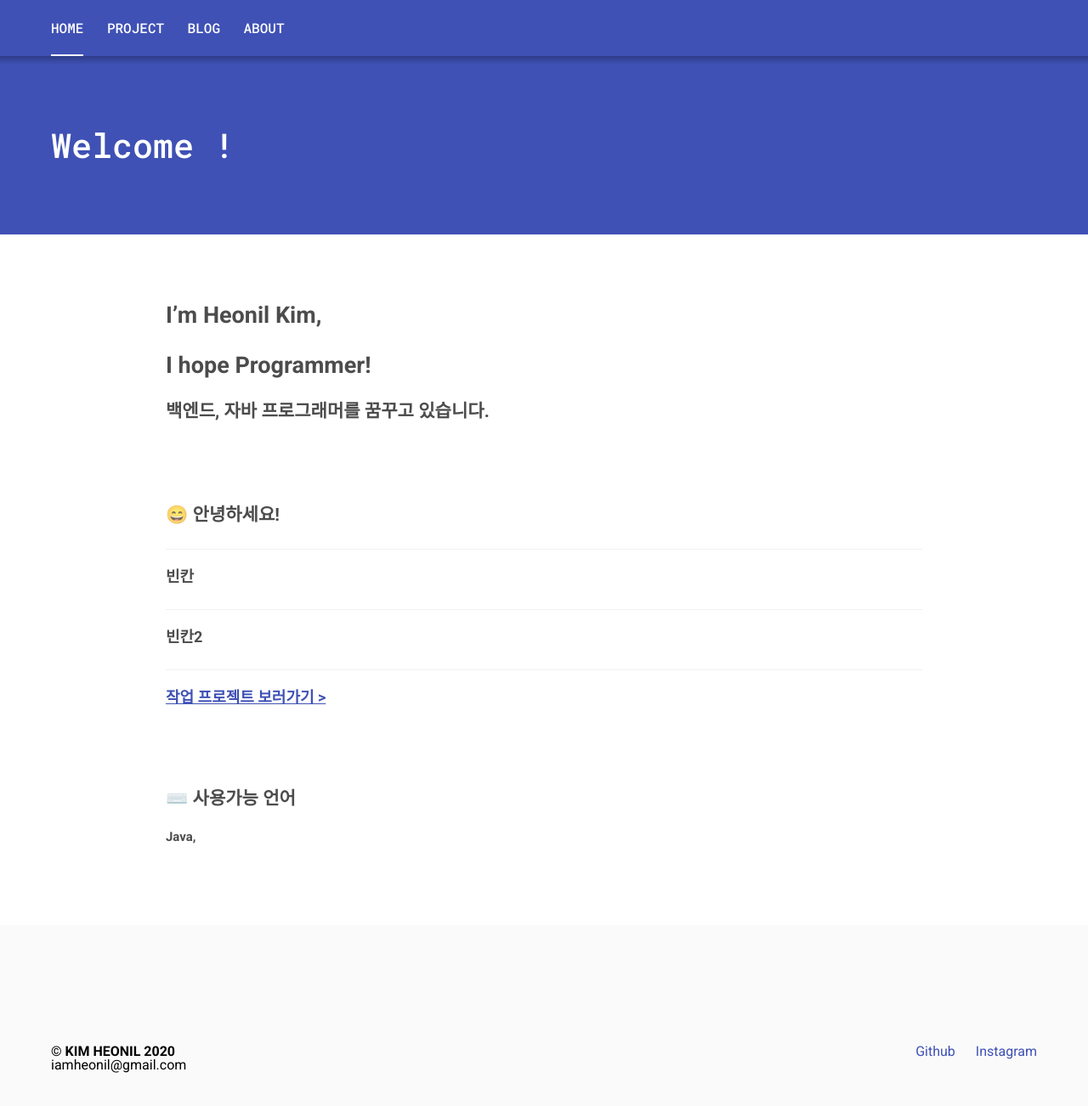
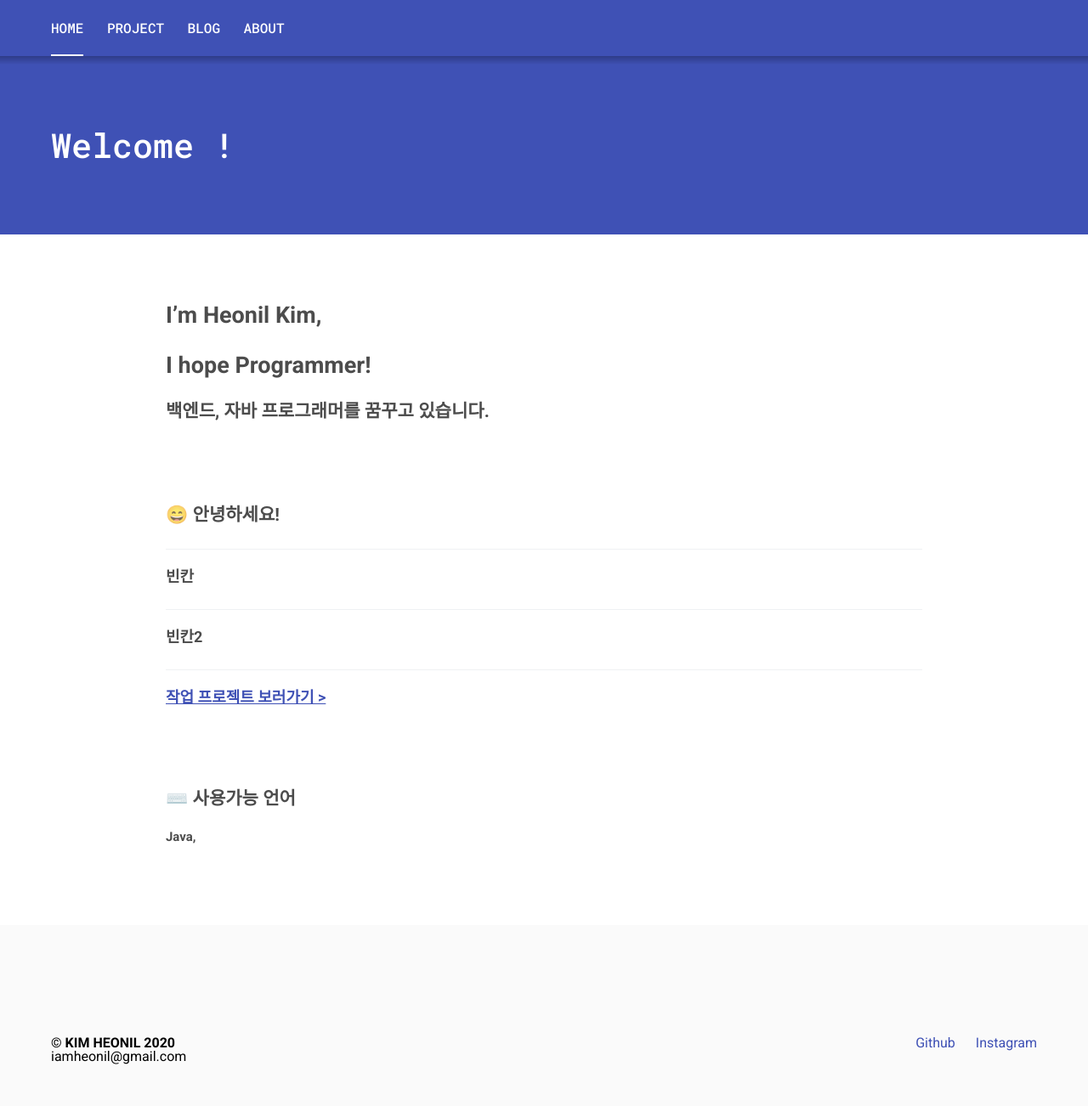
Before and after one commit to iamheonil/iamheonil.github.io, a Jekyll site: the page built from index.markdown, in a window 1280 px wide and 1389 px high. Shown: the top 1302 px of the window at 85% size. Built offline with Jekyll 4.4.1, drawn with Linux system fonts in a browser that asks for light colours.

Commit message:
Blog Modify

```diff
--- a/_sass/components/_footer.scss
+++ b/_sass/components/_footer.scss
@@ -3,7 +3,7 @@
    ========================================================================== */
 
 .c-footer {
-  padding-top: 14.1rem; // 75px
+  padding-top: 13.1rem; // 75px
   padding-left: 2.5rem;
   padding-right: 2.5rem;
   width: 100%;
```
